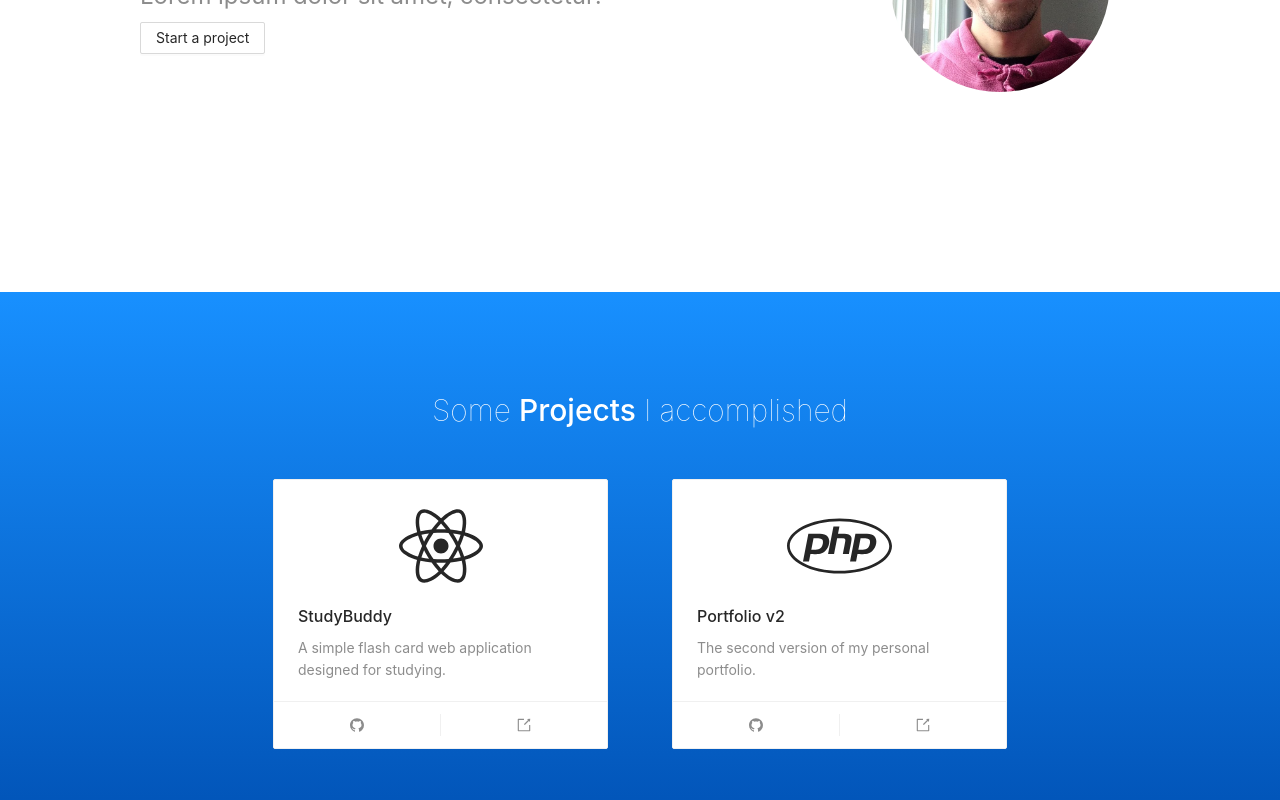
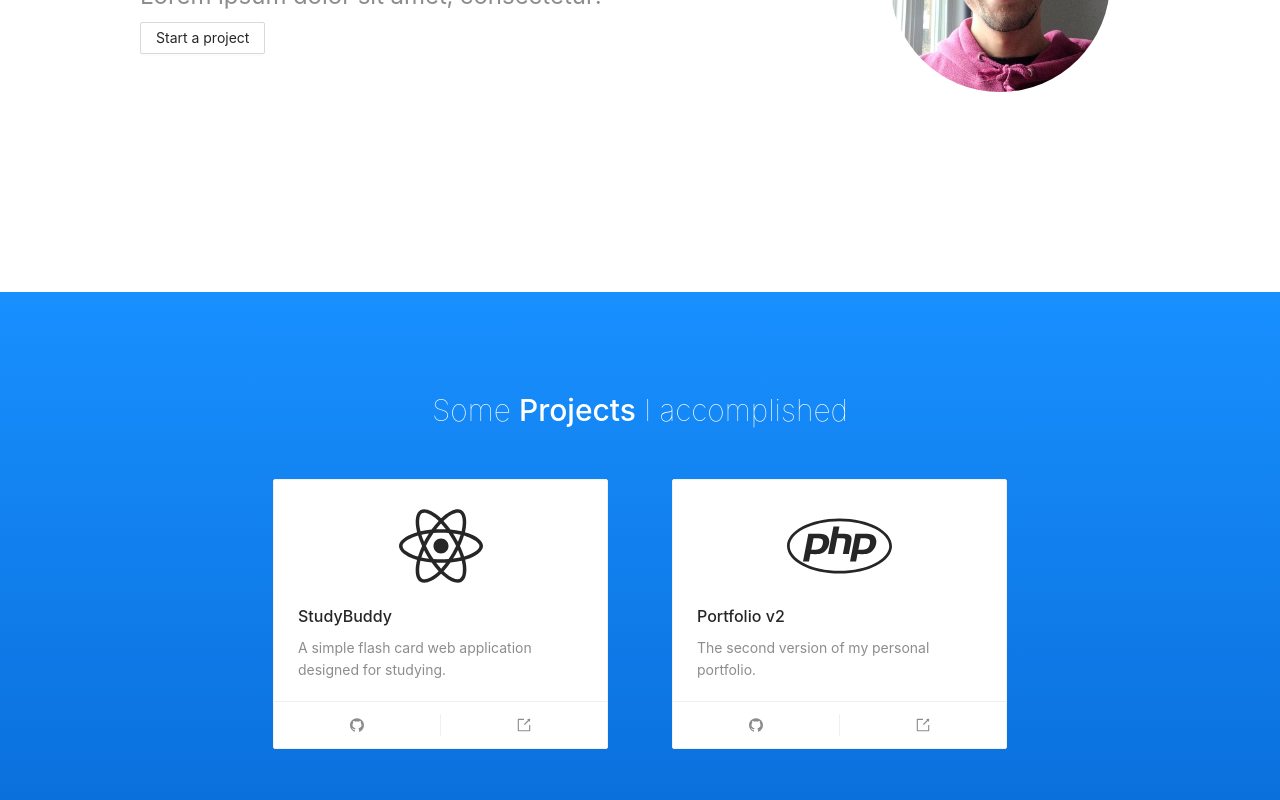
Before and after one commit to jonahlouis4/Portfolio-v3, a React (Create React App) app: page / in a window 1280 px wide. Shown: the part 396-1196 px from the top of the page. Built offline with nearby package versions, Linux system fonts and the light colour scheme.

Commit message:
:heavy_check_mark: Color comment added

```diff
--- a/src/App.less
+++ b/src/App.less
@@ -7,7 +7,7 @@
 ======= UNIVERSAL BACKGROUND =======
 */
 .container-bg {
-    background: linear-gradient(to top,#0050b3 0%, #1890ff 100%);
+    background: linear-gradient(to top,#096dd9 0%, #1890ff 100%);
 }
 
 /*
--- a/src/components/ProjectDisplay.js
+++ b/src/components/ProjectDisplay.js
@@ -11,9 +11,11 @@ const ProjectDisplay = ({iconName, projectName, description, github, url}) => {
 
     function iconDisplay() {
         if (iconName === "faReact") {
-            return <FontAwesomeIcon icon={faReact} size="6x" />
+            // Color = #00d8ff
+            return <FontAwesomeIcon icon={faReact} size="6x"/>
         } else if (iconName === "faPhp") {
-            return <FontAwesomeIcon icon={faPhp} size="6x" />
+            // Color = #8993be
+            return <FontAwesomeIcon icon={faPhp} size="6x" style={{}}/>
         }
     }
 
```
Also changed, not shown: 1 other file (tests, documents, lock files or other folders).
